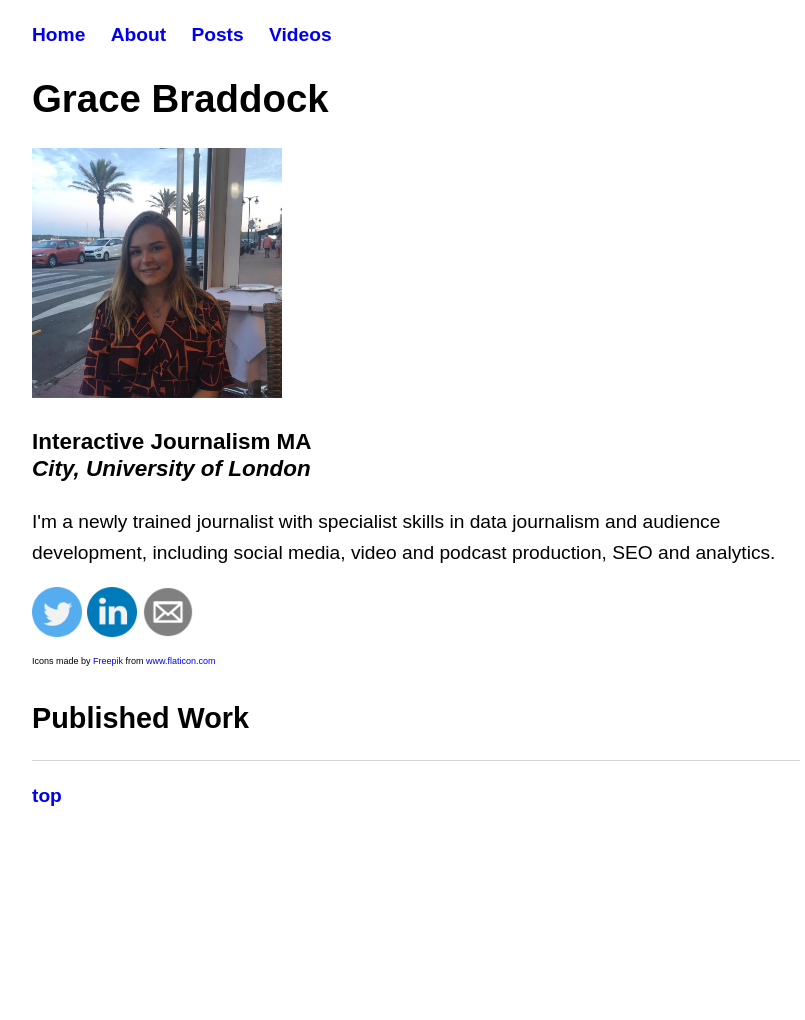
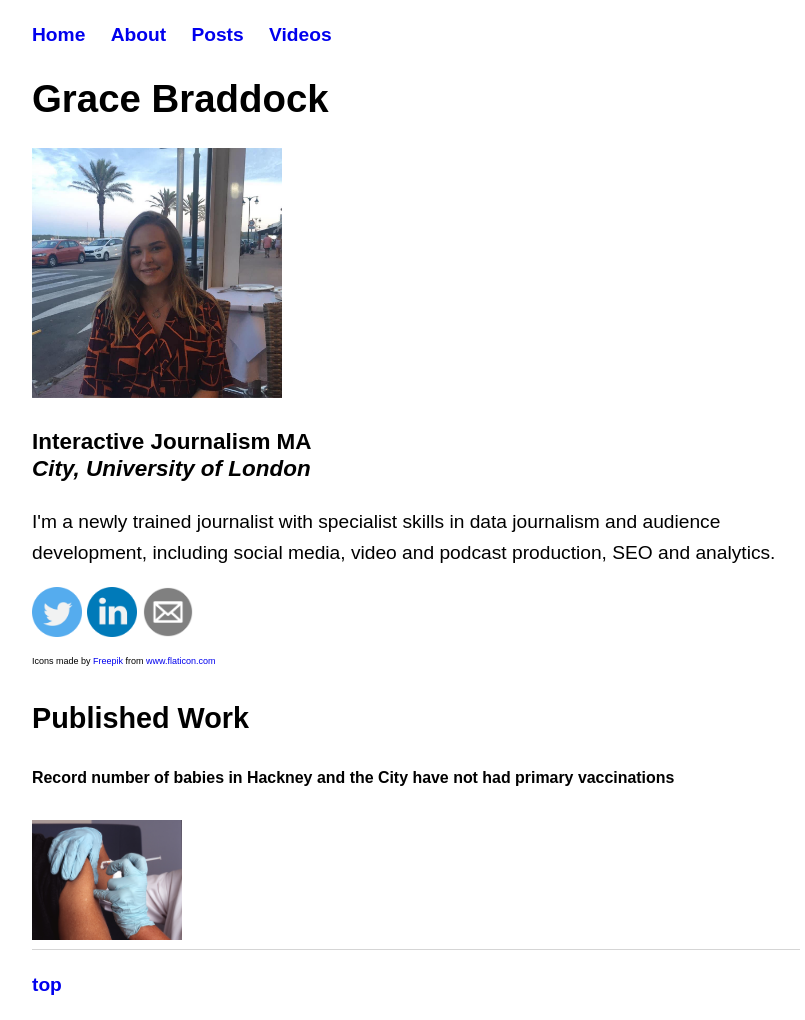
Before and after one commit to gracebraddock/gracebraddock.github.io, a Jekyll site: the page built from index.html, in a window 1280 px wide. Shown: the whole page, without its empty margins (224-1029 px from the left). Built offline with Jekyll 4.4.1, drawn with Linux system fonts in a browser that asks for light colours; before the commit the page ends 900 px from its top, so only the background shows below that.

Commit message:
Update index.html

```diff
--- a/index.html
+++ b/index.html
@@ -21,3 +21,7 @@ title: Grace Braddock
     </a> <br>
 <div id="size">Icons made by <a href="https://www.flaticon.com/authors/freepik" title="Freepik">Freepik</a> from <a href="https://www.flaticon.com/" title="Flaticon">www.flaticon.com</a></div>
 <h2>Published Work</h2>
+
+<h5> Record number of babies in Hackney and the City have not had primary vaccinations </h5>
+<a href="https://www.hackneygazette.co.uk/news/health/record-number-of-babies-in-hackney-and-the-city-have-not-had-primary-vaccinations-1-6387447">
+    <img src="national-cancer-institute-fi3zHLxWrYw-unsplash.jpg" width="150" height="120"> </a>
```
